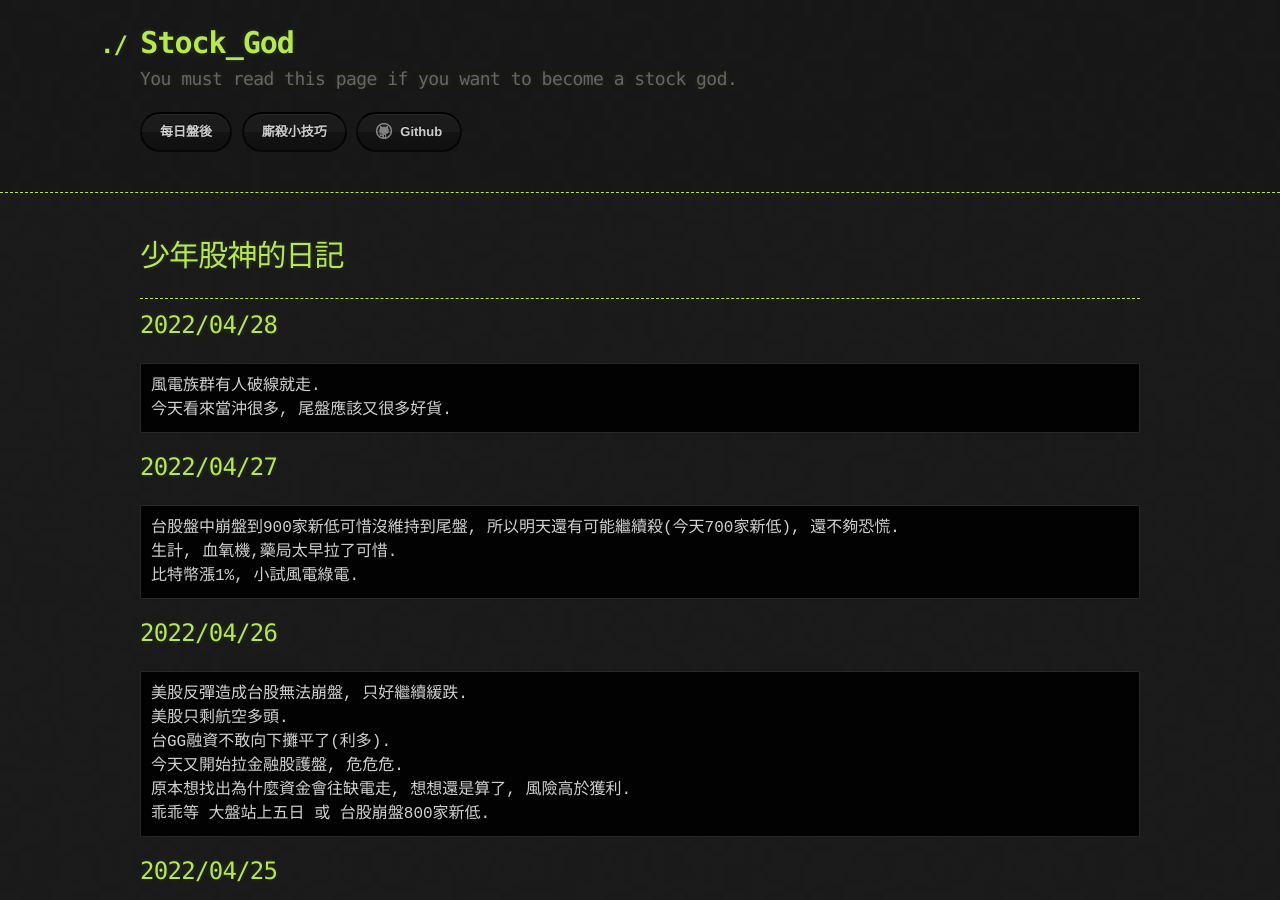
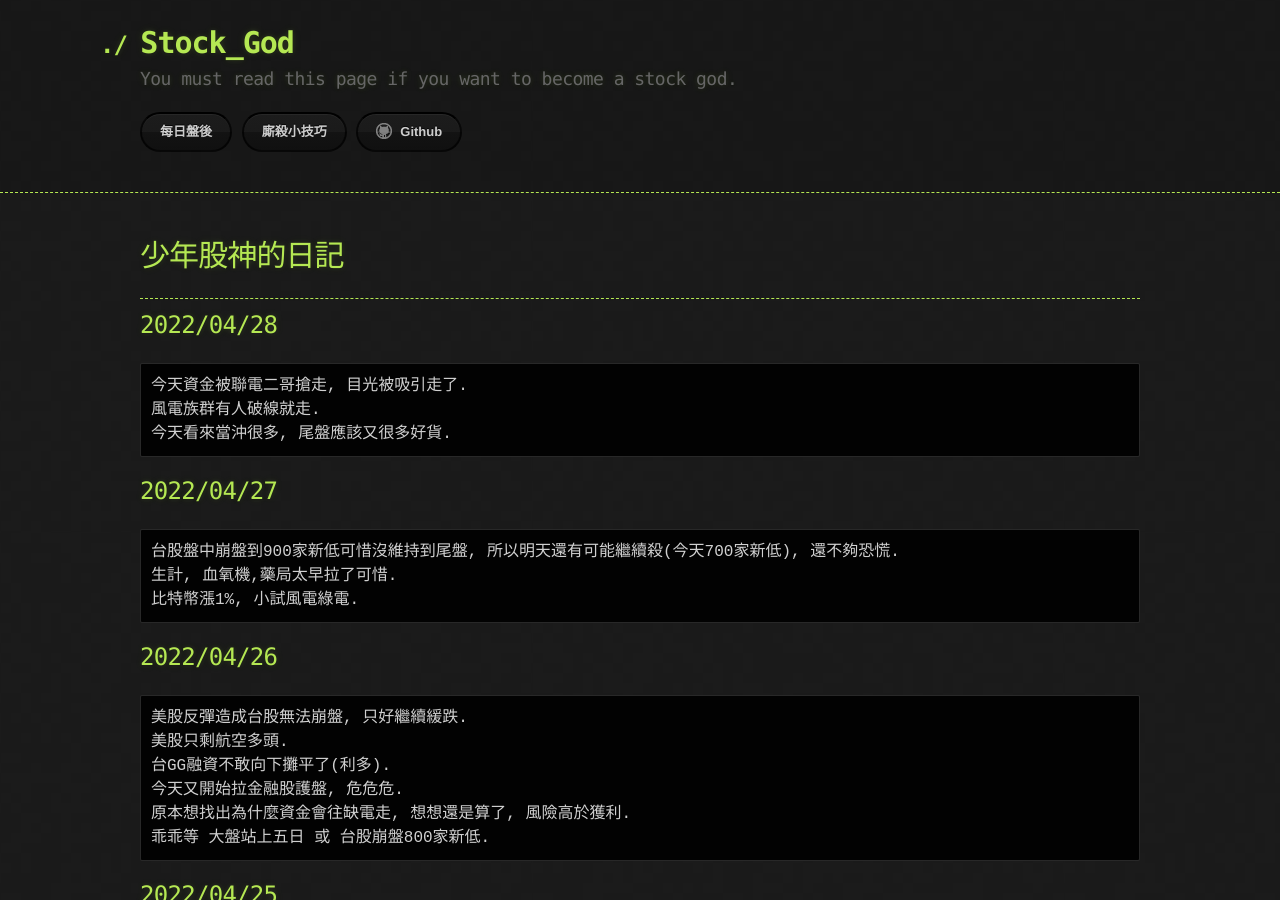
Before and after one commit to lepg5487/Stock_God, a Jekyll site: the page built from index.md, in a window 1280 px wide and 900 px high. Built offline with Jekyll 4.4.1, drawn with Linux system fonts in a browser that asks for light colours; our own code applies the rules of GitHub Pages for plain Markdown files.

Commit message:
Update index.md

````diff
--- a/index.md
+++ b/index.md
@@ -8,6 +8,7 @@ layout: testlayouts
 
 ## 2022/04/28
 ```
+今天資金被聯電二哥搶走, 目光被吸引走了.
 風電族群有人破線就走.
 今天看來當沖很多, 尾盤應該又很多好貨.
 ```
````
